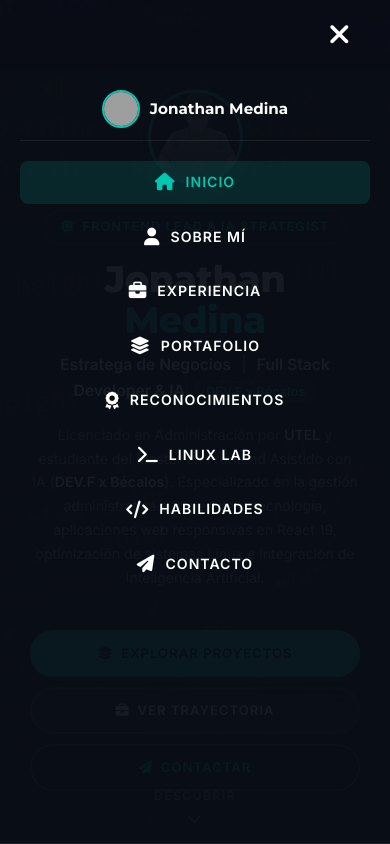
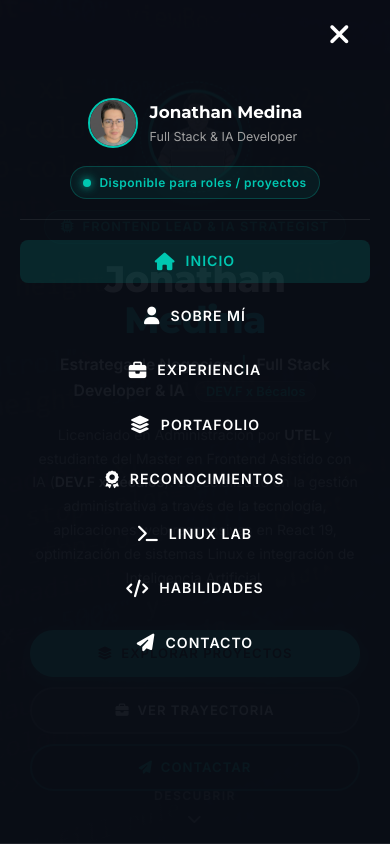
Before and after one commit to jona943/JonathanMedina, a React (Vite) app: page / in a window 390 px wide. Both pictures are taken after a click on the button 337 px from the left and 35 px from the top of the page. Shown: the top 844 px of the page. Built offline with nearby package versions, Linux system fonts and the light colour scheme; grey boxes are pictures that could not be loaded.

Commit message:
feat: se agrega rol y status badge a cabecera movil

```diff
--- a/src/modules/Navbar/components/MobileBrand.css
+++ b/src/modules/Navbar/components/MobileBrand.css
@@ -1,27 +1,57 @@
-.mobile-brand {
+/* --- MobileBrand Card Styles for Mobile Drawer Header --- */
+.mobile-brand-card {
+    display: flex;
+    flex-direction: column;
+    align-items: center;
+    gap: 8px;
+    padding: 8px 0;
+    width: 100%;
+}
+
+.mobile-brand-header {
     display: flex;
     align-items: center;
-    gap: 10px;
+    gap: 12px;
     text-decoration: none;
 }
 
+.mobile-brand-avatar-wrapper {
+    position: relative;
+    width: 50px;
+    height: 50px;
+    min-width: 50px;
+}
+
 .mobile-brand-avatar {
-    width: 38px;
-    height: 38px;
+    width: 100%;
+    height: 100%;
     border-radius: 50%;
     object-fit: cover;
     border: 2px solid var(--accent);
 }
 
+.mobile-brand-info {
+    display: flex;
+    flex-direction: column;
+    text-align: left;
+}
+
 .mobile-brand-title {
     color: var(--text-primary);
     font-weight: 700;
-    font-size: 0.95rem;
+    font-size: 1.05rem;
+    margin: 0;
     font-family: 'Montserrat', sans-serif;
 }
 
+.mobile-brand-role {
+    color: var(--text-secondary);
+    font-size: 0.78rem;
+    margin: 2px 0 0 0;
+}
+
 @media (min-width: 1024px) {
-    .mobile-brand {
+    .mobile-brand-card {
         display: none;
     }
 }
--- a/src/modules/Navbar/components/MobileBrand.jsx
+++ b/src/modules/Navbar/components/MobileBrand.jsx
@@ -1,15 +1,24 @@
 import React from 'react';
+import { StatusBadge } from './StatusBadge';
 import './MobileBrand.css';
 
 export const MobileBrand = ({ onClick }) => {
   return (
-    <a href="#inicio" className="mobile-brand" onClick={onClick}>
-      <img
-        src="assets/img/profile/Jona-ani.png"
-        alt="Jonathan Medina"
-        className="mobile-brand-avatar"
-      />
-      <span className="mobile-brand-title">Jonathan Medina</span>
-    </a>
+    <div className="mobile-brand-card">
+      <a href="#inicio" className="mobile-brand-header" onClick={onClick}>
+        <div className="mobile-brand-avatar-wrapper">
+          <img
+            src="assets/img/profile/jonathan1.jpg"
+            alt="Jonathan Medina"
+            className="mobile-brand-avatar"
+          />
+        </div>
+        <div className="mobile-brand-info">
+          <h3 className="mobile-brand-title">Jonathan Medina</h3>
+          <p className="mobile-brand-role">Full Stack & IA Developer</p>
+        </div>
+      </a>
+      <StatusBadge text="Disponible para roles / proyectos" />
+    </div>
   );
 };
```
